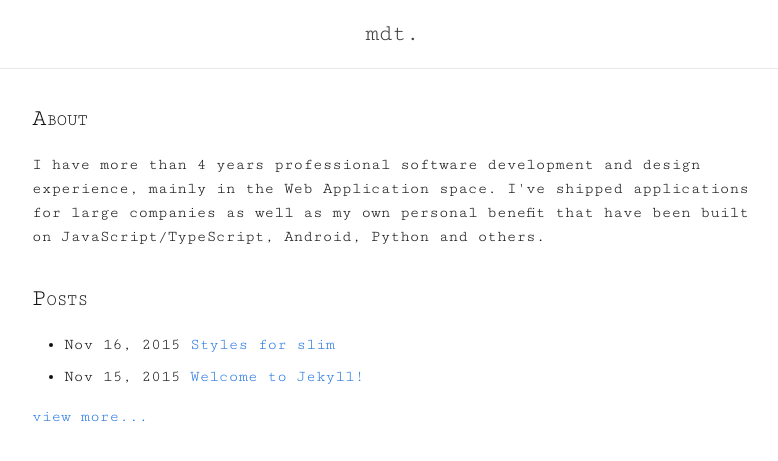
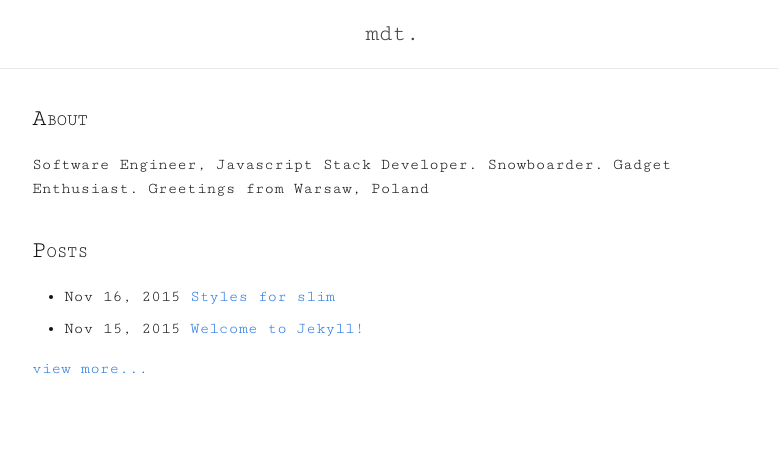
Before and after one commit to mdtanrikulu/mdtanrikulu.github.io, a Jekyll site: the page built from index.html, in a window 1280 px wide. Shown: the top 461 px of the page, without its empty margins (248-1026 px from the left). Built offline with Jekyll 4.4.1, drawn with Linux system fonts in a browser that asks for light colours.

Commit message:
index update

```diff
--- a/index.html
+++ b/index.html
@@ -4,7 +4,7 @@ layout: default
 <div class="home">
 	<section>
 		<h2 class="smallcap">about</h2>
-		<p>I have more than 4 years professional software development and design experience, mainly in the Web Application space. I've shipped applications for large companies as well as my own personal benefit that have been built on JavaScript/TypeScript, Android, Python and others.</p>
+		<p>Software Engineer, Javascript Stack Developer. Snowboarder. Gadget Enthusiast. Greetings from Warsaw, Poland</p>
 	</section>
 	<section>
 		<h2 class="smallcap">posts</h2>
```
